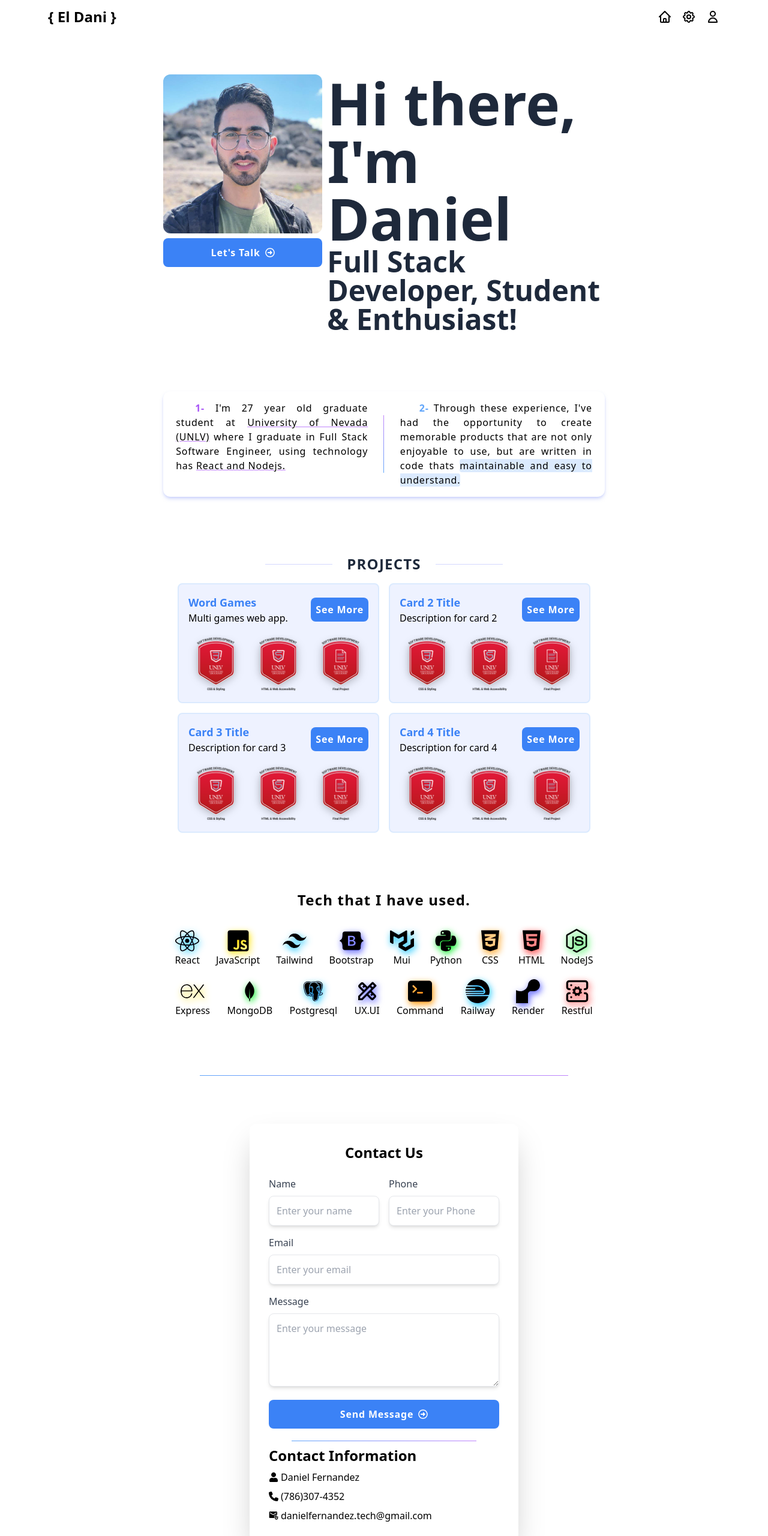
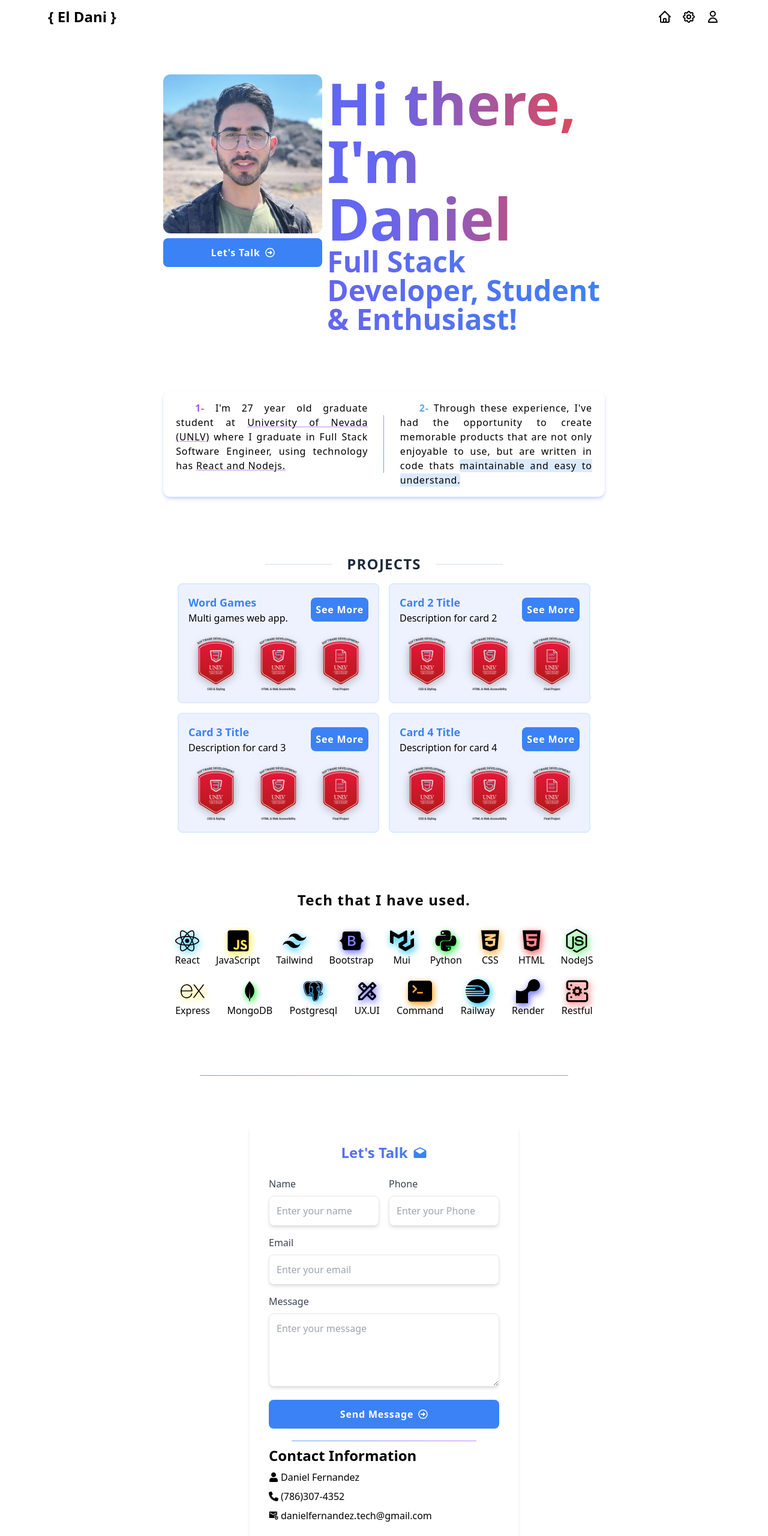
Before and after one commit to danielFernandezDj/dani-portfolio-app, a React (Vite) app: page /home in a window 1280 px wide. Shown: the part 20-2580 px from the top of the page at 60% size. Built offline with nearby package versions, Linux system fonts and the light colour scheme.

Commit message:
change the color of all buttons

```diff
--- a/src/components/HomePage.jsx
+++ b/src/components/HomePage.jsx
@@ -8,6 +8,7 @@ import { FaRegArrowAltCircleRight } from "react-icons/fa";
 import { FaUser } from "react-icons/fa";
 import { FaPhone } from "react-icons/fa6";
 import { MdAttachEmail } from "react-icons/md";
+import { IoMdMailOpen } from "react-icons/io";
 
 // EmailJS
 function ContactForm() {
@@ -25,9 +26,13 @@ function ContactForm() {
   };
 
   return (
-    <section className="font-sans leading-normal tracking-normal flex items-center justify-center p-4">
-      <div className="bg-white shadow-2xl rounded-xl p-8 max-w-md w-full">
-        <h1 className="text-2xl font-bold mb-6 text-center">Contact Us</h1>
+    <section className="sm:p-4 mb-8 font-sans leading-normal tracking-normal flex items-center justify-center">
+      <div className="bg-white sm:shadow-md rounded-xl p-8 max-w-md w-full">
+        <h1 className="flex gap-2 flex-row justify-center items-center text-2xl font-bold mb-6 text-center
+          font-extrabold bg-clip-text text-transparent bg-gradient-to-r from-indigo-500 to-blue-500"
+        >
+          Let's Talk <IoMdMailOpen className="fill-blue-500" />
+        </h1>
         <form ref={form} onSubmit={sendEmail}>
           {/* Name & Phone_#*/}
           <div className="flex flex-row gap-4">
@@ -75,14 +80,21 @@ export default function Home() {
         <section className="flex mt-8 p-4 overflow-hidden max-w-full gap-2">
           <div className="flex flex-col size-4/5">
             <img className="rounded-xl size-fit" src="./mePhoto.jpeg" alt="Me in Moto)" />
-            <button className="flex gap-2 flex-row justify-center items-center mt-2 p-3 text-white font-bold sm:tracking-wider btn-home-animation"
-            >
+            <button className="flex gap-2 flex-row justify-center items-center mt-2 p-3 text-white font-bold sm:tracking-wider btn-home-animation">
               Let's Talk <span> <FaRegArrowAltCircleRight className="size-4" /></span>
             </button>
           </div>
           <div className="flex flex-col">
-            <p className="text-4xl sm:text-8xl font-bold text-slate-800">Hi there, <br /> I'm Daniel</p>
-            <p className="text-2xl sm:text-5xl font-bold text-slate-800">Full Stack Developer, Student & Enthusiast! </p>
+            <p className="text-4xl sm:text-8xl font-bold text-slate-800
+              font-extrabold bg-clip-text text-transparent bg-gradient-to-r from-indigo-500 from-20% to-red-500"
+            >
+              Hi there, <br /> I'm Daniel
+            </p>
+            <p className="text-2xl sm:text-5xl font-bold
+              bg-clip-text text-transparent bg-gradient-to-r from-indigo-500 from-10% to-blue-500"
+            >
+              Full Stack Developer, Student & Enthusiast!
+            </p>
           </div>
         </section>
 
--- a/src/index.css
+++ b/src/index.css
@@ -4,7 +4,7 @@
 
 @layer components {
   .btn-home-animation {
-    @apply rounded-lg sm:hover:shadow-lg sm:transition sm:ease-out delay-150 bg-blue-500 sm:hover:-translate-y-1 sm:hover:scale-110 sm:hover:bg-indigo-500 duration-500;
+    @apply rounded-lg sm:hover:shadow-md transition sm:ease-out delay-150 bg-blue-500 sm:hover:-translate-y-1 sm:hover:scale-110 sm:hover:bg-blue-950 duration-300;
   }
 
   .icon-hover-animation {
```
